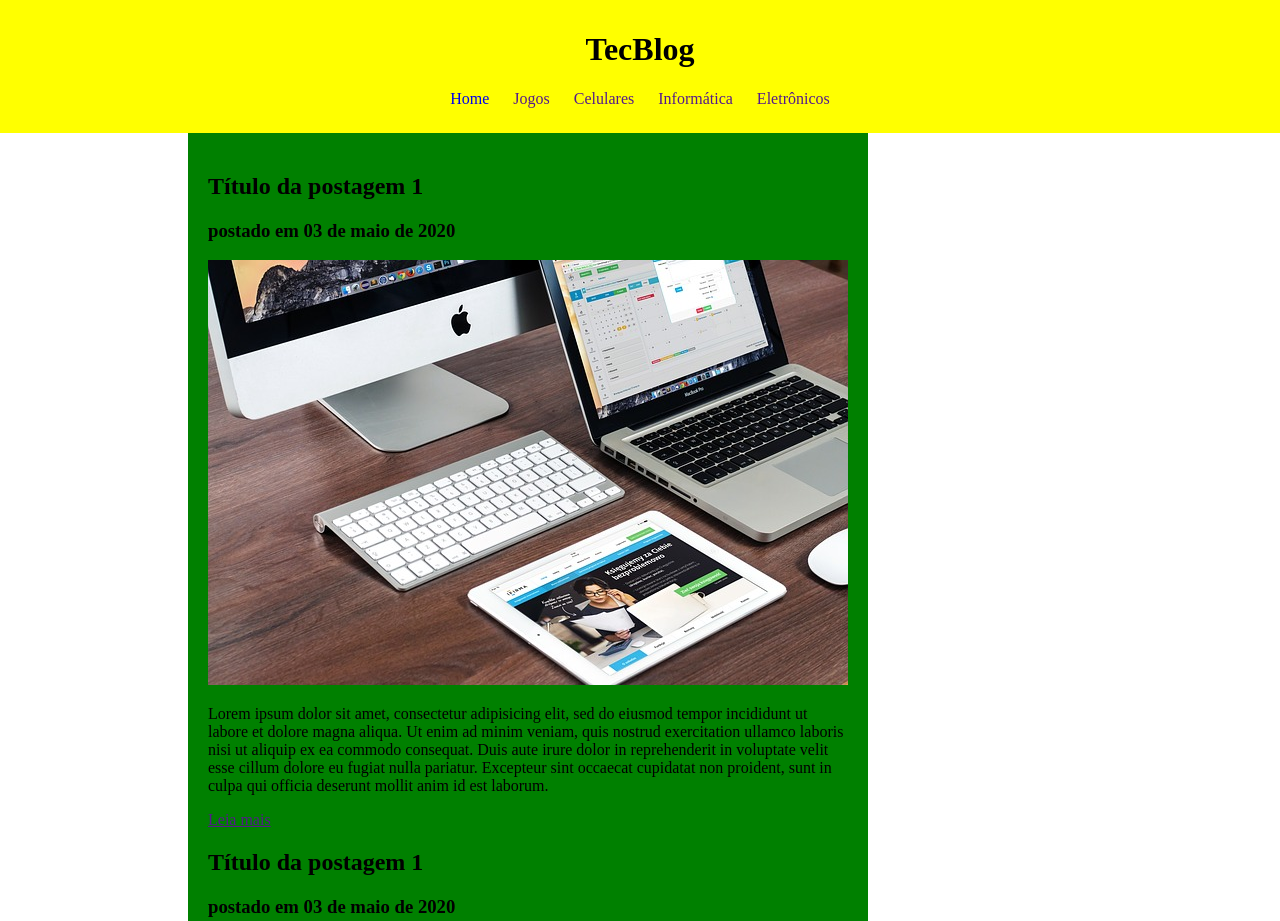
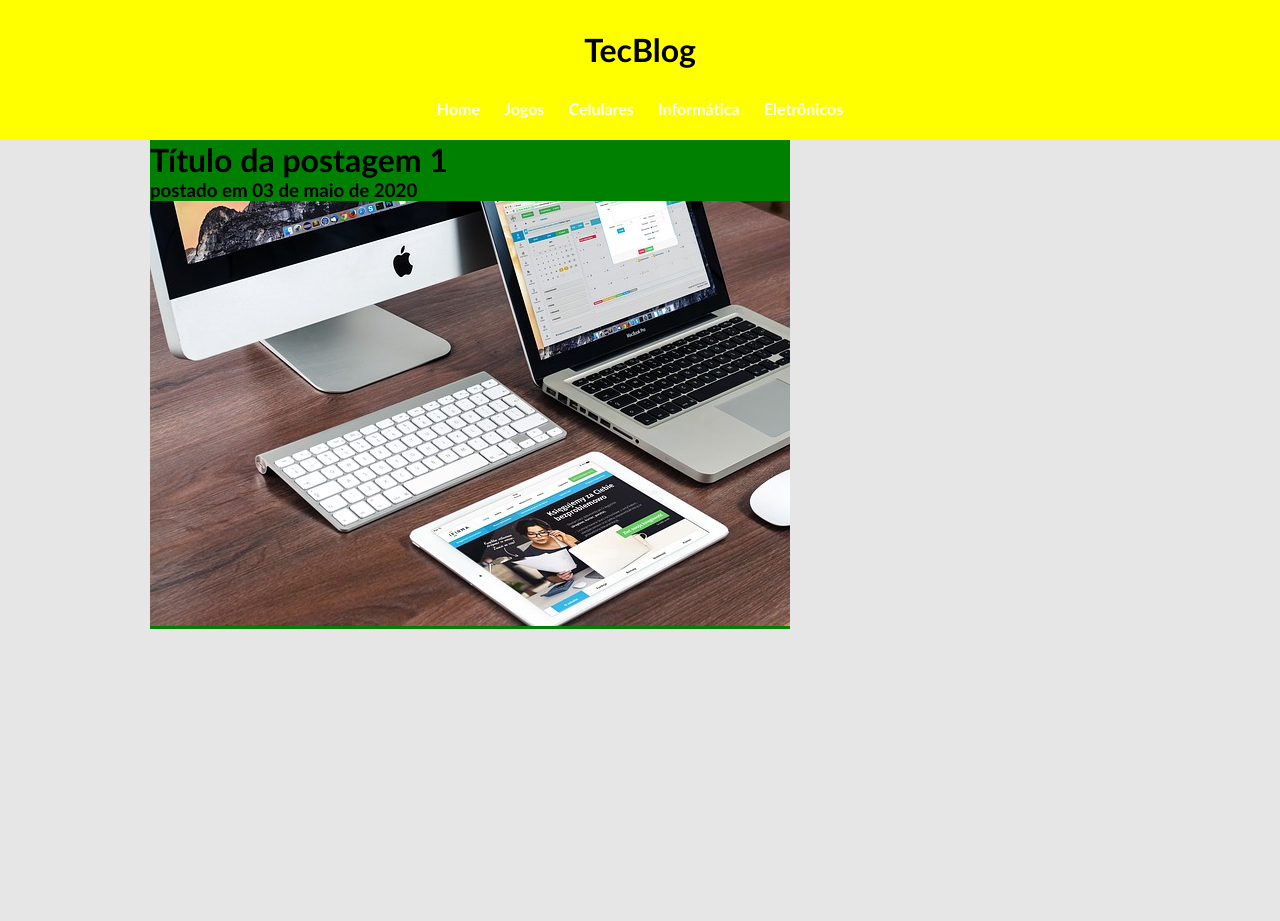
Before and after one commit to dantas-barreto/Projeto-Web-3, a plain HTML site: page index.html in a window 1280 px wide. Shown: the top 921 px of the page. After the commit the page ends 800 px from the top, so only its background shows below. Drawn offline with Linux system fonts and the light colour scheme.

Commit message:
mudança no projeto do site

```diff
--- a/_css/estilo.css
+++ b/_css/estilo.css
@@ -1,30 +1,33 @@
+* {
+	margin: 0px;
+	padding: 0px;
+}
+
+body {
+	font-size: 1em;
+	font-family: "Trebuchet MS", Helvetica, sans-serif;
+	background: #e6e6e6;
+}
+
 #cabecalho {
 	background: yellow;
+	text-align: center;
+	height: 140px;
+}
+
+#titulocabecalho {
+	padding: 30px;
+}
+
+#linkcabecalho {
+	font-weight: bold;
 	text-decoration: none;
-	text-align: center;
-	padding-top: 10px;
-	padding-bottom: 25px;
-	margin: -8px -8px 0px -8px;
+	color: white;
+	padding: 5px 10px;
 }
 
 #corpo {
 	background: green;
 	width: 640px;
-	padding: 20px;
-	margin-left: 180px;
-	display: inline-block;
+	margin-left: 150px;
 }
-
-#lateral {
-	background: gray;
-	width: 250px;
-	padding: 10px;
-	margin-right: 180px;
-	margin-left: auto;
-	float: right;
-}
-
-.linkcabecalho {
-	text-decoration: none;
-	padding: 5px 10px;
-}
--- a/index.html
+++ b/index.html
@@ -2,74 +2,35 @@
 <html>
 <head>
 
-	<title>TecBlog</title>
-
+	<title>TecBlog - O seu Blog de tecnologia</title>
+	<meta charset="utf-8">
 	<link rel="stylesheet" type="text/css" href="_css/estilo.css">
 
 </head>
 
 <body>
 
-	<div id="cabecalho"><!-- inicio cabeçalho -->
+	<div id="cabecalho">
 
-		<h1>TecBlog</h1>
+		<h1 id="titulocabecalho">TecBlog</h1>
 
-		<a class="linkcabecalho" href="index.html">Home</a>
-		<a class="linkcabecalho" href="">Jogos</a>
-		<a class="linkcabecalho" href="">Celulares</a>
-		<a class="linkcabecalho" href="">Informática</a>
-		<a class="linkcabecalho" href="">Eletrônicos</a>
+		<a id="linkcabecalho" href="index.html">Home</a>
+		<a id="linkcabecalho" href="">Jogos</a>
+		<a id="linkcabecalho" href="">Celulares</a>
+		<a id="linkcabecalho" href="">Informática</a>
+		<a id="linkcabecalho" href="">Eletrônicos</a>
 
-	</div><!-- fim cabeçalho -->
+	</div>
 
-	<div id="corpo"><!-- inicio corpo -->
+	<div id="corpo">
 
-		<h2>Título da postagem 1</h2>
+		<h1>Título da postagem 1</h1>
+
 		<h3>postado em 03 de maio de 2020</h3>
+
 		<img src="_imagens/imagem2.jpg">
-		<p>
-			Lorem ipsum dolor sit amet, consectetur adipisicing elit, sed do eiusmod
-			tempor incididunt ut labore et dolore magna aliqua. Ut enim ad minim veniam,
-			quis nostrud exercitation ullamco laboris nisi ut aliquip ex ea commodo
-			consequat. Duis aute irure dolor in reprehenderit in voluptate velit esse
-			cillum dolore eu fugiat nulla pariatur. Excepteur sint occaecat cupidatat non
-			proident, sunt in culpa qui officia deserunt mollit anim id est laborum.
-		</p>
-		<a href="">Leia mais</a>
 
-		<h2>Título da postagem 1</h2>
-		<h3>postado em 03 de maio de 2020</h3>
-		<img src="_imagens/imagem2.jpg">
-		<p>
-			Lorem ipsum dolor sit amet, consectetur adipisicing elit, sed do eiusmod
-			tempor incididunt ut labore et dolore magna aliqua. Ut enim ad minim veniam,
-			quis nostrud exercitation ullamco laboris nisi ut aliquip ex ea commodo
-			consequat. Duis aute irure dolor in reprehenderit in voluptate velit esse
-			cillum dolore eu fugiat nulla pariatur. Excepteur sint occaecat cupidatat non
-			proident, sunt in culpa qui officia deserunt mollit anim id est laborum.
-		</p>
-		<a href="">Leia mais</a>
-
-	</div><!-- fim corpo -->
-
-	<div id="lateral"><!-- inicio menu lateral -->
-
-		<h3>Postagens recentes</h3>
-		<p>
-			Lorem ipsum dolor sit amet, consectetur adipisicing elit
-		</p>
-		<a href="">Leia mais</a>
-
-		<hr>
-
-		<p>
-			Lorem ipsum dolor sit amet, consectetur adipisicing elit
-		</p>
-		<a href="">Leia mais</a>
-
-	</div><!-- fim menu lateral -->
-
-	todos os direitos reservados
+	</div>
 
 </body>
 </html>
```
